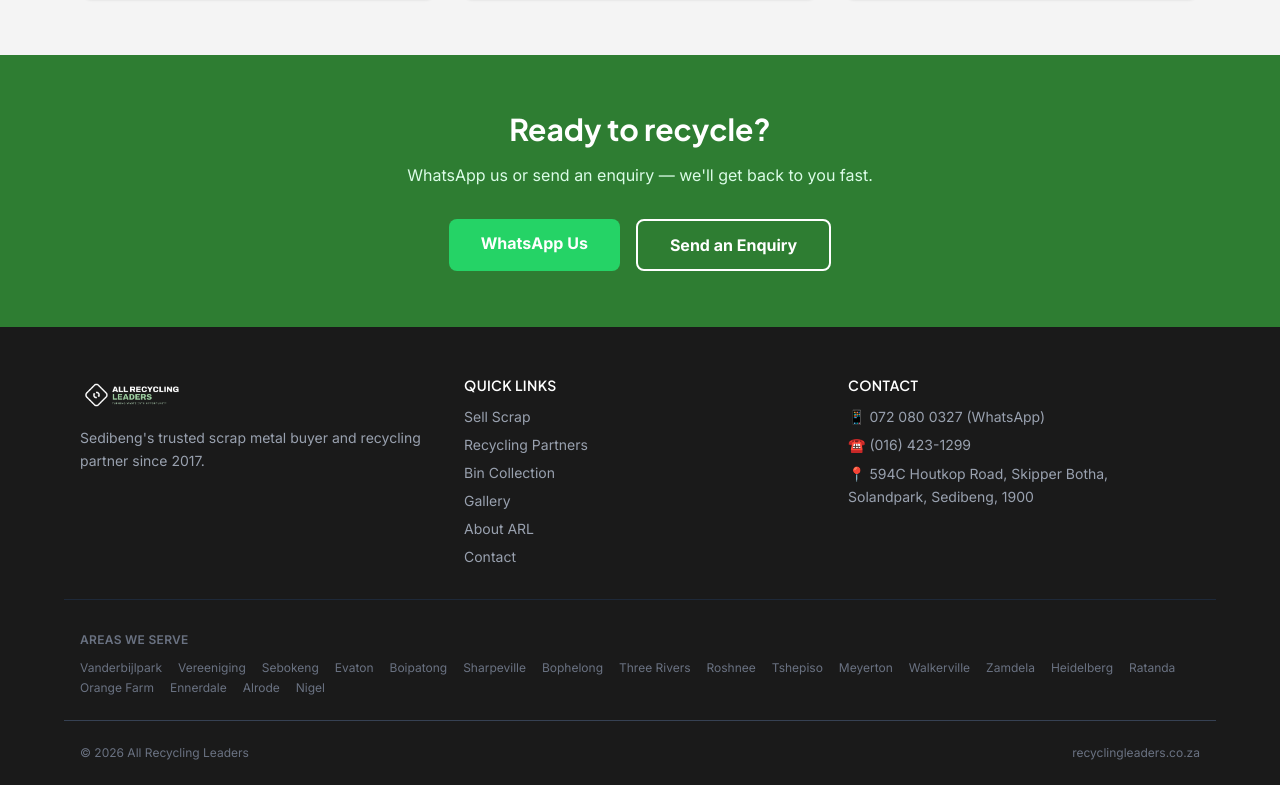
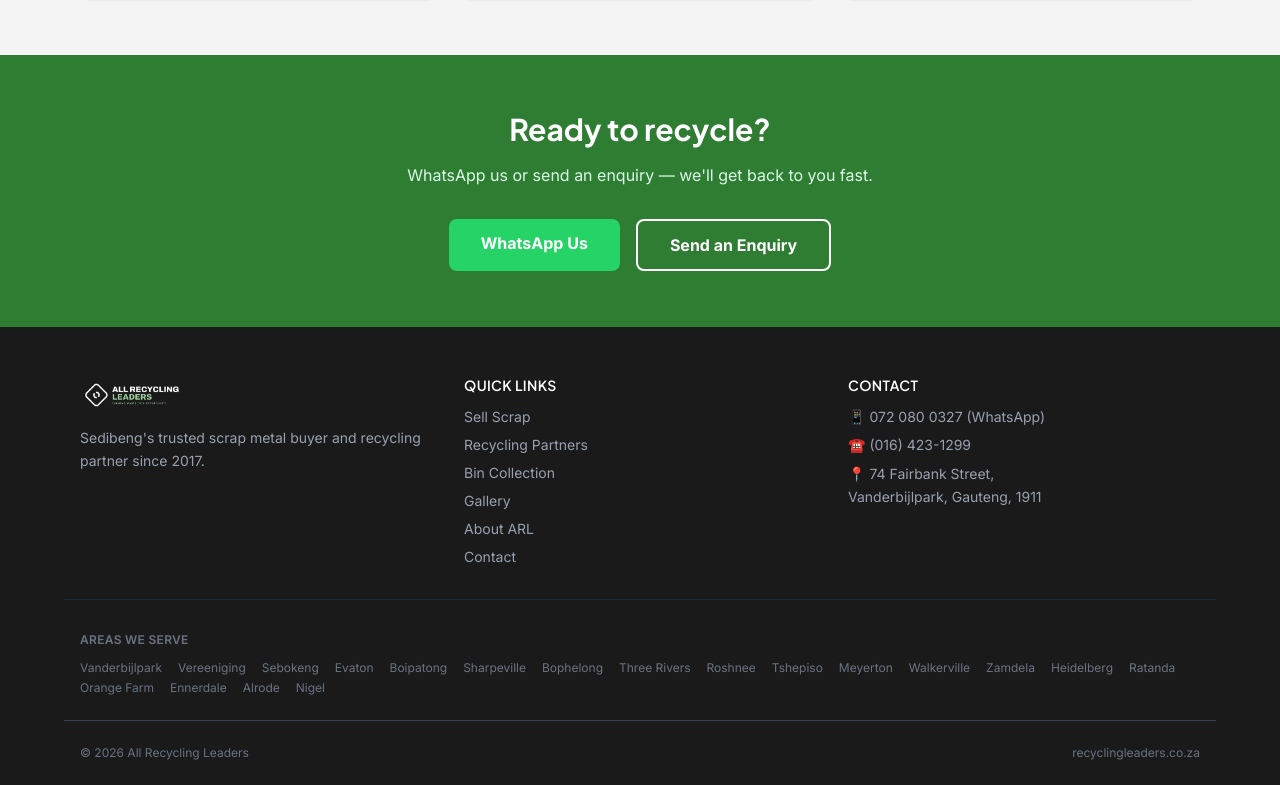
Before and after one commit to qzenta/recycling-leaders, a Next.js app: page / in a window 1280 px wide. Shown: the part 2104-2889 px from the top of the page. Built offline with nearby package versions, Linux system fonts and the light colour scheme; no server answers.

Commit message:
P0.1: Fix address to 74 Fairbank Street, Vanderbijlpark, Gauteng, 1911 — contact, footer, sell-scrap, locations, schema, maps embeds

```diff
--- a/src/app/about/page.tsx
+++ b/src/app/about/page.tsx
@@ -71,7 +71,7 @@
           <div className="relative rounded-xl overflow-hidden aspect-video">
             <Image
               src="/images/yard-weighbridge.jpeg"
-              alt="All Recycling Leaders yard — trucks lined up on the weighbridge at our Solandpark facility"
+              alt="All Recycling Leaders yard — trucks lined up on the weighbridge at our Vanderbijlpark facility"
               fill
               className="object-cover object-center"
               sizes="(max-width: 768px) 100vw, 50vw"
@@ -139,7 +139,7 @@
             <div className="relative rounded-xl overflow-hidden aspect-[4/3]">
               <Image
                 src="/images/team-owner-staff-1.jpeg"
-                alt="ARL owner and team at the Solandpark yard"
+                alt="ARL owner and team at the Vanderbijlpark yard"
                 fill
                 className="object-cover object-top"
                 sizes="(max-width: 768px) 100vw, 50vw"
--- a/src/app/bin-collection/page.tsx
+++ b/src/app/bin-collection/page.tsx
@@ -44,7 +44,7 @@
       <div className="relative w-full h-56 md:h-72 overflow-hidden">
         <Image
           src="/images/truck-bin-yard.jpeg"
-          alt="ARL collection truck with bin at the Solandpark yard warehouse"
+          alt="ARL collection truck with bin at the Vanderbijlpark yard warehouse"
           fill
           priority
           className="object-cover object-center"
--- a/src/app/contact/page.tsx
+++ b/src/app/contact/page.tsx
@@ -24,8 +24,8 @@
   {
     icon: "📍",
     label: "Address",
-    value: "594C Houtkop Road, Skipper Botha, Solandpark, Sedibeng, 1900",
-    href: "https://maps.google.com/?q=594C+Houtkop+Road,Solandpark,Sedibeng",
+    value: "74 Fairbank Street, Vanderbijlpark, Gauteng, 1911",
+    href: "https://maps.google.com/?q=74+Fairbank+Street,Vanderbijlpark,Gauteng,1911,South+Africa",
   },
   {
     icon: "🕐",
@@ -110,7 +110,7 @@
         </h2>
         <div className="rounded-xl overflow-hidden shadow-sm aspect-video">
           <iframe
-            src="https://www.google.com/maps/embed/v1/place?key=REDACTED_GOOGLE_MAPS_KEY&q=594C+Houtkop+Road,Solandpark,Sedibeng"
+            src="https://www.google.com/maps/embed/v1/place?key=REDACTED_GOOGLE_MAPS_KEY&q=74+Fairbank+Street,Vanderbijlpark,Gauteng,1911,South+Africa"
             width="100%"
             height="100%"
             style={{ border: 0 }}
@@ -133,10 +133,10 @@
             telephone: "+27720800327",
             address: {
               "@type": "PostalAddress",
-              streetAddress: "594C Houtkop Road, Skipper Botha",
-              addressLocality: "Solandpark",
-              addressRegion: "Sedibeng",
-              postalCode: "1900",
+              streetAddress: "74 Fairbank Street",
+              addressLocality: "Vanderbijlpark",
+              addressRegion: "Gauteng",
+              postalCode: "1911",
               addressCountry: "ZA",
             },
           }),
--- a/src/app/gallery/page.tsx
+++ b/src/app/gallery/page.tsx
@@ -34,8 +34,8 @@
   { src: "/images/truck-skip-weighbridge.jpeg",   alt: "Skip truck being weighed at ARL",                 category: "Fleet",      type: "image" },
   { src: "/images/truck-bin-yard.jpeg",           alt: "Bin collection truck at the ARL yard",            category: "Fleet",      type: "image" },
   { src: "/images/yard-trucks.jpeg",              alt: "Trucks lined up at the ARL recycling yard",       category: "Yard",       type: "image" },
-  { src: "/images/yard-weighbridge.jpeg",         alt: "Weighbridge at the ARL Solandpark yard",          category: "Yard",       type: "image" },
-  { src: "/images/team-owner-staff-1.jpeg",       alt: "ARL owner and team at the Solandpark yard",       category: "Team",       type: "image" },
+  { src: "/images/yard-weighbridge.jpeg",         alt: "Weighbridge at the ARL Vanderbijlpark yard",          category: "Yard",       type: "image" },
+  { src: "/images/team-owner-staff-1.jpeg",       alt: "ARL owner and team at the Vanderbijlpark yard",       category: "Team",       type: "image" },
   { src: "/images/team-owner-staff-2.jpeg",       alt: "ARL team in green overalls at the yard",          category: "Team",       type: "image" },
   { src: "/images/team-owner-staff-3.jpeg",       alt: "ARL management and staff team photo",             category: "Team",       type: "image" },
   { src: "/images/team-owner-staff-6.jpeg",       alt: "ARL team at the weighbridge",                     category: "Team",       type: "image" },
@@ -126,7 +126,7 @@
         <h2 className="text-2xl font-bold mb-2" style={{ fontFamily: "var(--font-heading)" }}>
           Ready to bring your scrap?
         </h2>
-        <p className="text-green-100 mb-6">Come see the yard for yourself — Solandpark, Sedibeng.</p>
+        <p className="text-green-100 mb-6">Come see the yard for yourself — Vanderbijlpark, Gauteng.</p>
         <a
           href="https://wa.me/27720800327?text=Hi%20ARL%2C%20I%20want%20to%20visit%20the%20yard"
           target="_blank"
--- a/src/app/locations/[slug]/page.tsx
+++ b/src/app/locations/[slug]/page.tsx
@@ -48,7 +48,7 @@
     <>
       <PageHero
         headline={`We Buy Scrap Metal in ${loc.name}`}
-        subheadline={`Serving ${loc.name} and surrounding Vaal communities — bring your scrap to our Solandpark yard. Fair prices, accurate weighing, fast payment.`}
+        subheadline={`Serving ${loc.name} and surrounding Vaal communities — bring your scrap to our Vanderbijlpark yard. Fair prices, accurate weighing, fast payment.`}
         image="/images/yard-trucks.jpeg"
         imageAlt={`ARL scrap yard serving ${loc.name}`}
       />
@@ -91,11 +91,11 @@
           <div className="grid md:grid-cols-2 gap-8 items-start">
             <div className="space-y-4 text-[var(--color-grey-muted)]">
               <p>
-                Our yard is located at <strong className="text-[var(--color-grey-dark)]">594C Houtkop Road, Skipper Botha, Solandpark, Sedibeng</strong> —
+                Our yard is located at <strong className="text-[var(--color-grey-dark)]">74 Fairbank Street, Vanderbijlpark, Gauteng</strong> —
                 approximately <strong className="text-[var(--color-green-primary)]">{loc.distance}</strong> from {loc.name}.
               </p>
               <p>
-                Head towards Solandpark on the R59 / N1 corridor. We&apos;re easy to find and open
+                Head towards Vanderbijlpark on the R59 / N1 corridor. We&apos;re easy to find and open
                 Monday to Saturday. No appointment needed — just pull in with your scrap.
               </p>
               <div className="flex gap-3 flex-wrap mt-4">
@@ -117,7 +117,7 @@
             </div>
             <div className="rounded-xl overflow-hidden shadow-sm aspect-video">
               <iframe
-                src="https://www.google.com/maps/embed/v1/place?key=REDACTED_GOOGLE_MAPS_KEY_OLD&q=594C+Houtkop+Road,Solandpark,Sedibeng"
+                src="https://www.google.com/maps/embed/v1/place?key=REDACTED_GOOGLE_MAPS_KEY&q=74+Fairbank+Street,Vanderbijlpark,Gauteng,1911,South+Africa"
                 width="100%"
                 height="100%"
                 style={{ border: 0 }}
@@ -135,7 +135,7 @@
       <section className="max-w-4xl mx-auto px-4 py-8">
         <div className="bg-[var(--color-green-light)] border border-[var(--color-green-mid)] rounded-xl p-5 text-center">
           <p className="text-[var(--color-green-primary)] font-semibold">
-            📍 {loc.name} is approximately <strong>{loc.distance}</strong> from our yard at Solandpark, Sedibeng.
+            📍 {loc.name} is approximately <strong>{loc.distance}</strong> from our yard at Vanderbijlpark, Gauteng.
           </p>
         </div>
       </section>
@@ -205,10 +205,10 @@
             telephone: "+27164231299",
             address: {
               "@type": "PostalAddress",
-              streetAddress: "594C Houtkop Road, Skipper Botha",
-              addressLocality: "Solandpark",
-              addressRegion: "Sedibeng",
-              postalCode: "1900",
+              streetAddress: "74 Fairbank Street",
+              addressLocality: "Vanderbijlpark",
+              addressRegion: "Gauteng",
+              postalCode: "1911",
               addressCountry: "ZA",
             },
             areaServed: [loc.name, "Sedibeng", "Vaal", "Gauteng"],
--- a/src/app/page.tsx
+++ b/src/app/page.tsx
@@ -216,10 +216,10 @@
             telephone: "+27720800327",
             address: {
               "@type": "PostalAddress",
-              streetAddress: "594C Houtkop Road, Skipper Botha",
-              addressLocality: "Solandpark",
-              addressRegion: "Sedibeng",
-              postalCode: "1900",
+              streetAddress: "74 Fairbank Street",
+              addressLocality: "Vanderbijlpark",
+              addressRegion: "Gauteng",
+              postalCode: "1911",
               addressCountry: "ZA",
             },
             areaServed: ["Sedibeng", "Vaal", "Gauteng"],
--- a/src/app/sell-scrap/page.tsx
+++ b/src/app/sell-scrap/page.tsx
@@ -22,7 +22,7 @@
 ];
 
 const steps = [
-  { num: "1", label: "Bring your scrap", desc: "Drive to our yard at 594C Houtkop Road, Solandpark, Sedibeng." },
+  { num: "1", label: "Bring your scrap", desc: "Drive to our yard at 74 Fairbank Street, Vanderbijlpark, Gauteng, 1911." },
   { num: "2", label: "We weigh accurately", desc: "We use calibrated scales — fair, transparent weighing every time." },
   { num: "3", label: "You get paid", desc: "Same-day cash or EFT payment. No delays, no hassle." },
 ];
@@ -34,7 +34,7 @@
         headline="We Buy All Scrap Metal — Fast &amp; Fair"
         subheadline="Accurate weighing, fair market prices, and same-day payment in Sedibeng and the Vaal region."
         image="/images/yard-weighbridge.jpeg"
-        imageAlt="ARL weighbridge at the Solandpark yard"
+        imageAlt="ARL weighbridge at the Vanderbijlpark yard"
       />
 
       {/* Photo strip */}
@@ -139,7 +139,7 @@
           </h2>
           <div className="rounded-xl overflow-hidden shadow-sm mb-6 aspect-video">
             <iframe
-              src="https://www.google.com/maps/embed/v1/place?key=REDACTED_GOOGLE_MAPS_KEY_OLD&q=594C+Houtkop+Road,Solandpark,Sedibeng"
+              src="https://www.google.com/maps/embed/v1/place?key=REDACTED_GOOGLE_MAPS_KEY&q=74+Fairbank+Street,Vanderbijlpark,Gauteng,1911,South+Africa"
               width="100%"
               height="100%"
               style={{ border: 0 }}
@@ -152,7 +152,7 @@
           <div className="grid sm:grid-cols-2 gap-4 text-sm text-[var(--color-grey-muted)]">
             <div className="bg-[var(--color-green-light)] rounded-xl p-4">
               <div className="font-semibold text-[var(--color-grey-dark)] mb-1">📍 Address</div>
-              <div>594C Houtkop Road, Skipper Botha<br />Solandpark, Sedibeng, 1900</div>
+              <div>74 Fairbank Street<br />Vanderbijlpark, Gauteng, 1911</div>
             </div>
             <div className="bg-[var(--color-green-light)] rounded-xl p-4">
               <div className="font-semibold text-[var(--color-grey-dark)] mb-1">🕐 Hours</div>
--- a/src/components/Footer.tsx
+++ b/src/components/Footer.tsx
@@ -67,8 +67,8 @@
               </a>
             </li>
             <li className="leading-relaxed">
-              📍 594C Houtkop Road, Skipper Botha,<br />
-              Solandpark, Sedibeng, 1900
+              📍 74 Fairbank Street,<br />
+              Vanderbijlpark, Gauteng, 1911
             </li>
           </ul>
         </div>
--- a/src/components/HeroCarousel.tsx
+++ b/src/components/HeroCarousel.tsx
@@ -5,7 +5,7 @@
 import { useState, useEffect } from "react";
 
 const slides = [
-  { src: "/images/yard-trucks.jpeg",              alt: "All Recycling Leaders yard — trucks at our Solandpark facility" },
+  { src: "/images/yard-trucks.jpeg",              alt: "All Recycling Leaders yard — trucks at our Vanderbijlpark facility" },
   { src: "/images/operations-crane-scrap-1.jpeg", alt: "Crane operations at the ARL scrap yard" },
   { src: "/images/fleet-trucks-yard-1.jpeg",      alt: "ARL collection fleet ready for service" },
 ];
```
